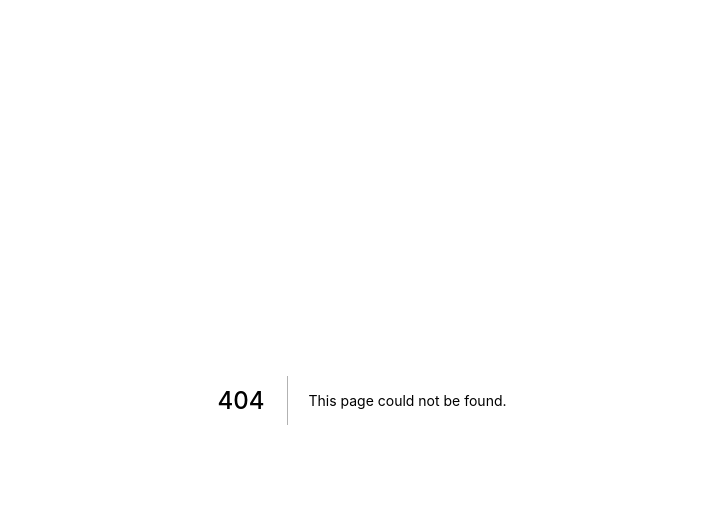
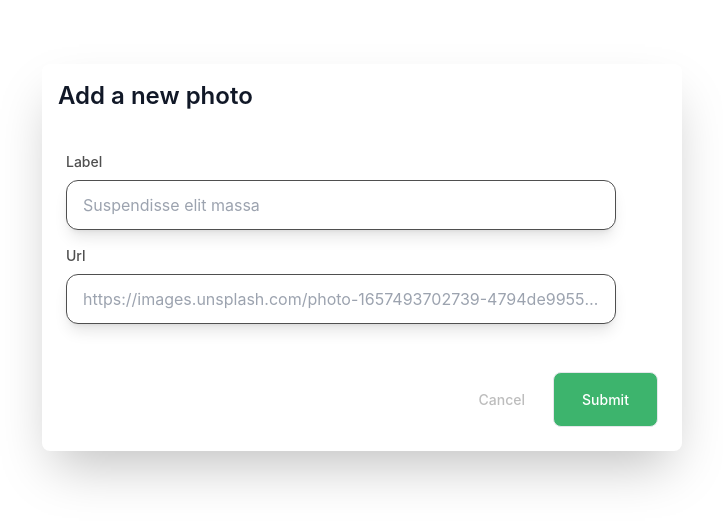
Before and after one commit to FurkanKalaycioglu/My-Unsplash, a Next.js app: page /components/Modal in a window 1280 px wide. Before the commit this address had no page. Shown: the top 524 px of the page, without its empty margins (278-1001 px from the left). Built offline with nearby package versions, Linux system fonts and the light colour scheme.

Commit message:
modal for add image and reduce opacity

```diff
--- a/pages/api/hello.js
+++ b/pages/api/hello.js
@@ -1,7 +1,5 @@
 // Next.js API route support: https://nextjs.org/docs/api-routes/introduction
-import { firebaseConfig } from "./firebase-config";
 
-const test = firebaseConfig.apiKey.toString();
 export default function handler(req, res) {
-  res.status(200).json({ name: test + " from hello.js" });
+  res.status(200).json({ name: " from hello.js" });
 }
--- /dev/null
+++ b/pages/components/Modal.js
@@ -0,0 +1,63 @@
+import React from "react";
+
+function Modal({ closeModal }) {
+  return (
+    <div
+      id="defaultModal"
+      tabindex="-1"
+      aria-hidden="true"
+      class=" overflow-y-auto overflow-x-hidden fixed  z-50 w-full md:inset-0 h-modal  "
+    >
+      <div class="relative p-4 m-auto pt-16 w-full max-w-2xl h-full md:h-auto ">
+        <div class="relative bg-white rounded-lg shadow-2xl">
+          <div class="flex justify-between items-start p-4 rounded-t  ">
+            <h3 class="text-2xl font-semibold text-gray-900">
+              Add a new photo
+            </h3>
+          </div>
+          <div class="p-6 space-y-6 ">
+            <form className=" flex flex-col gap-4">
+              <div className="flex flex-col gap-2">
+                <label className="text-sm font-medium text-[#4F4F4F]">
+                  Label
+                </label>
+                <input
+                  className="p-4 border w-[550px] h-[50px] rounded-xl border-[#4F4F4F] shadow-lg text-[#BDBDBD] truncate pr-4 "
+                  placeholder="Suspendisse elit massa"
+                ></input>
+              </div>
+              <div className="flex flex-col gap-2">
+                <label className="text-sm font-medium text-[#4F4F4F]">
+                  Url
+                </label>
+                <input
+                  className="p-4 border w-[550px] h-[50px] rounded-xl border-[#4F4F4F] shadow-lg text-[#BDBDBD] truncate pr-4"
+                  placeholder="https://images.unsplash.com/photo-1657493702739-4794de99558a?ixlib=rb-1.2.1&ixid=MnwxMjA3fDB8MHxwaG90by1wYWdlfHx8fGVufDB8fHx8&auto=format&fit=crop&w=688&q=80"
+                ></input>
+              </div>
+            </form>
+          </div>
+          <div class="flex items-center justify-end p-6 space-x-2 ">
+            <button
+              data-modal-toggle="defaultModal"
+              type="button"
+              class="text-[#BDBDBD]  font-medium rounded-lg text-sm px-5 py-2.5 text-center"
+              onClick={() => closeModal(false)}
+            >
+              Cancel
+            </button>
+            <button
+              data-modal-toggle="defaultModal"
+              type="button"
+              class="text-white bg-[#3DB46D]  rounded-lg border text-sm font-medium px-5 py-2.5 focus:z-10 w-[105px] h-[55px]"
+            >
+              Submit
+            </button>
+          </div>
+        </div>
+      </div>
+    </div>
+  );
+}
+
+export default Modal;
--- a/pages/index.js
+++ b/pages/index.js
@@ -1,7 +1,12 @@
 import Head from "next/head";
 import Image from "next/image";
+import { useState } from "react";
 import { FaSearch } from "react-icons/fa";
+import { addImage } from "./api/firebase-config";
+import Modal from "./components/Modal";
 export default function Home() {
+  const [showModal, setShowModal] = useState(false);
+
   const data = [
     {
       id: 1,
@@ -116,31 +121,34 @@ export default function Home() {
         />
         <link rel="icon" href="/favicon.ico" />
       </Head>
-
-      <main>
-        <nav class="bg-white border-gray-200 px-2  py-2.5 rounded ">
-          <div class="container flex flex-wrap justify-between  items-center mx-auto">
-            <a href="/" class="flex items-center ">
+      <div className="">
+        {showModal ? <Modal closeModal={setShowModal} /> : null}
+      </div>
+      <main className={showModal ? " opacity-80 " : "bg-white"}>
+        <nav className="bg-white border-gray-200 px-2  py-2.5 rounded ">
+          <div className="container flex flex-wrap justify-between  items-center mx-auto">
+            <a href="/" className="flex items-center ">
               <Image src="/images/logo.svg" width={200} height={50} />
             </a>
-            <div class="flex basis-3/4">
-              <div class="relative md:block">
-                <div class="flex absolute inset-y-0 left-0 items-center pl-3 pointer-events-none">
+            <div className="flex basis-3/4">
+              <div className="relative md:block">
+                <div className="flex absolute inset-y-0 left-0 items-center pl-3 pointer-events-none">
                   <FaSearch className="text-gray-500" />
-                  <span class="sr-only">Search icon</span>
+                  <span className="sr-only">Search icon</span>
                 </div>
                 <input
                   type="text"
                   id="search-navbar"
-                  class="block p-2 pl-10 w-full text-gray-900 bg-gray-50 rounded-lg border "
+                  className="block p-2 pl-10 w-full text-gray-900  rounded-lg border bg-gray-50 "
                   placeholder="Search by name..."
                 ></input>
               </div>
             </div>
             <div className="flex">
               <button
+                className="focus:outline-none text-white bg-[#3DB46D] font-medium rounded-lg text-md px-5 py-2.5 "
                 type="button"
-                class="focus:outline-none text-white bg-[#3DB46D] font-medium rounded-lg text-md px-5 py-2.5  "
+                onClick={() => setShowModal(true)}
               >
                 Add a photo
               </button>
@@ -149,12 +157,12 @@ export default function Home() {
         </nav>
 
         <div className="pt-8 pr-16 pl-16">
-          <div class="grid grid-cols-3 gap-8 justify-items-center mx-64 ">
+          <div className="grid grid-cols-3 gap-8 justify-items-center mx-64 ">
             {" "}
             {/* find something else other than margin for this problem*/}
             {data.map((item) => (
               <div
-                class={
+                className={
                   "shadow-lg bg-green-100 text-green-500 text-lg font-bold text-center rounded-lg object-cover" +
                   (item.type == "horizontal"
                     ? " w-[385px] h-[600px] row-span-2"
```
